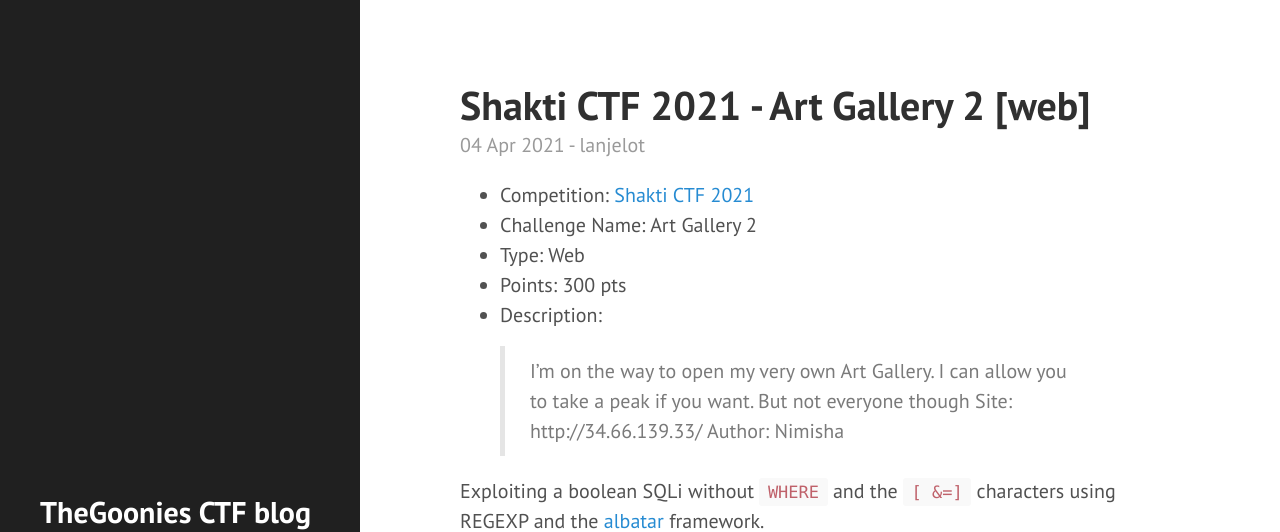
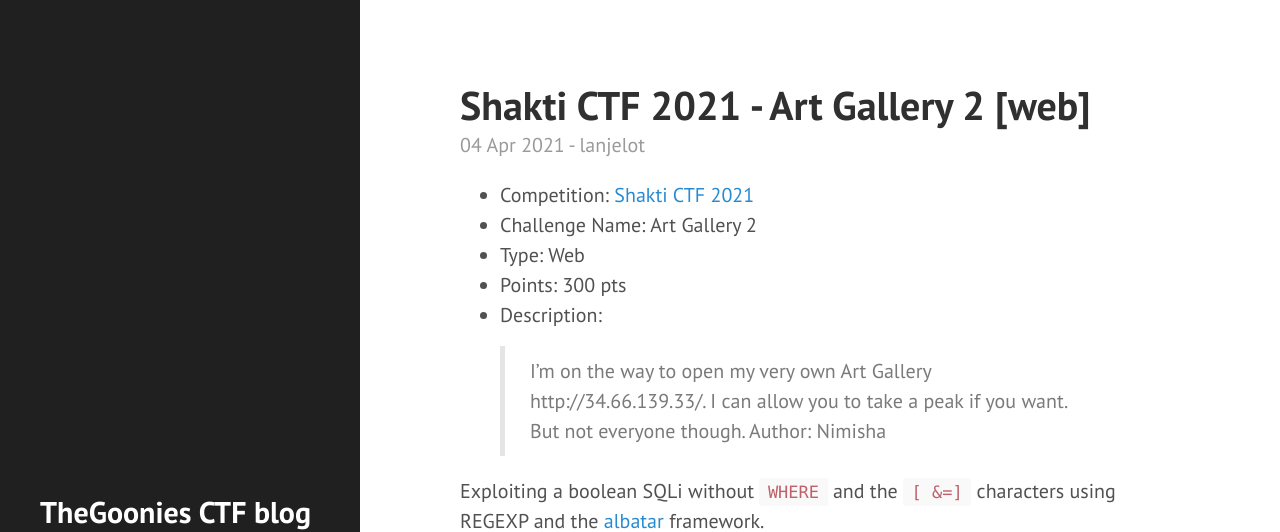
Before and after one commit to thegoonies/thegoonies.github.io, a Jekyll site: the page built from _posts/2021-04-04-shakti-ctf-2021-art-gallery-2.md, in a window 1280 px wide and 900 px high, cut to the strip 0-532 px from the top of the window. Built offline with Jekyll 4.4.1, drawn with Linux system fonts in a browser that asks for light colours; nearby versions of some CDN libraries; some of the changed text lies outside the part shown.

Commit message:
Update 2021-04-04-shakti-ctf-2021-art-gallery-2.md

```diff
--- a/_posts/2021-04-04-shakti-ctf-2021-art-gallery-2.md
+++ b/_posts/2021-04-04-shakti-ctf-2021-art-gallery-2.md
@@ -10,9 +10,7 @@
  * Type: Web
  * Points: 300 pts
  * Description:
- > I'm on the way to open my very own Art Gallery. I can allow you to take a peak if you want. But not everyone though
- > Site: http://34.66.139.33/
- > Author: Nimisha
+ > I'm on the way to open my very own Art Gallery http://34.66.139.33/. I can allow you to take a peak if you want. But not everyone though. Author: Nimisha
 
 Exploiting a boolean SQLi without `WHERE` and the `[ &=]` characters using REGEXP and the [albatar](https://github.com/lanjelot/albatar) framework.
 
```
Also changed, not shown: other parts of _posts/2021-04-04-shakti-ctf-2021-art-gallery-2.md (+10 -6 lines).
